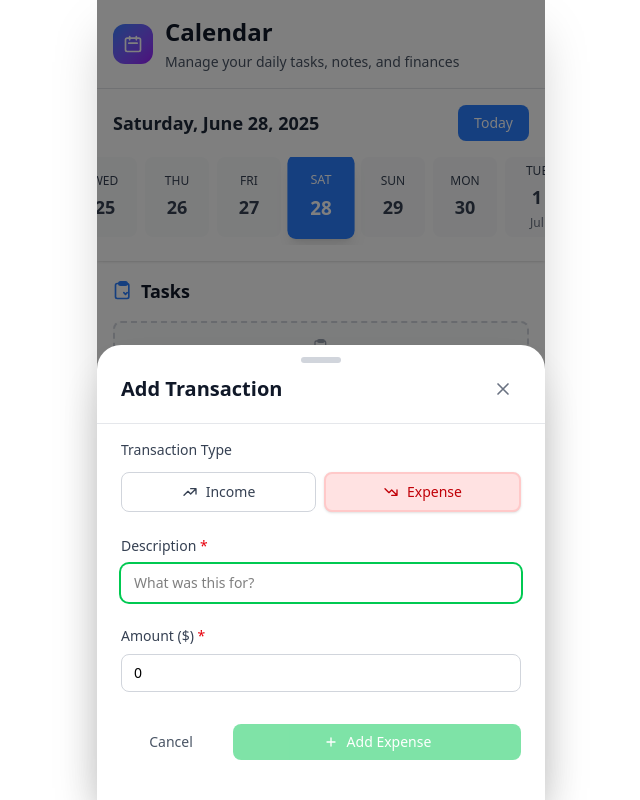
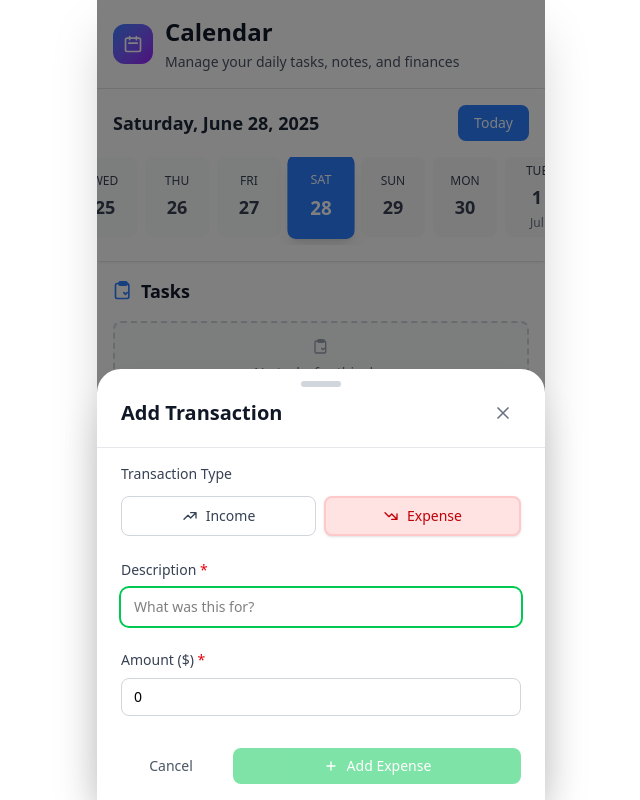
Before and after one commit to fachrihawari/tempoday, a Svelte app: page /calendar in a window 1280 px wide. Both pictures are taken after a click on the button 640 px from the left and 725 px from the top of the page. Shown: the whole page, without its empty margins (319-959 px from the left). Built offline with nearby package versions, Linux system fonts and the light colour scheme.

Commit message:
Updated BottomSheet.svelte

```diff
--- a/src/components/ui/BottomSheet.svelte
+++ b/src/components/ui/BottomSheet.svelte
@@ -181,7 +181,7 @@ $effect(() => {
            max-h-[85vh] sm:max-h-[90vh]
            pb-safe-area-inset-bottom"
     transition:fly="{{ y: 300, duration: 300 }}"
-    style="touch-action: pan-y; overscroll-behavior: contain; padding-bottom: max(env(safe-area-inset-bottom), 24px);"
+    style="touch-action: pan-y; overscroll-behavior: contain; padding-bottom: max(env(safe-area-inset-bottom), 0px);"
     role="dialog"
     aria-modal="true"
     aria-labelledby="sheet-title"
```
